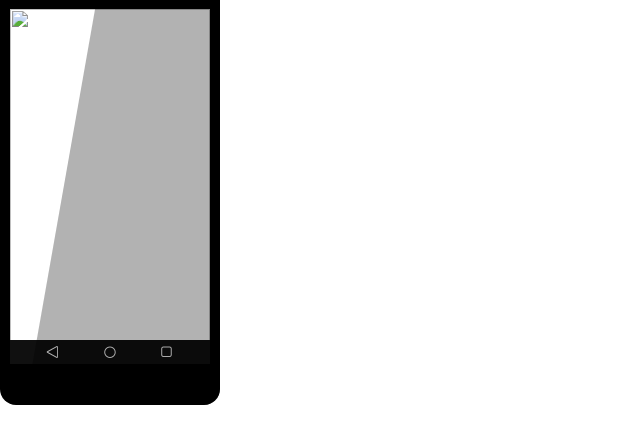
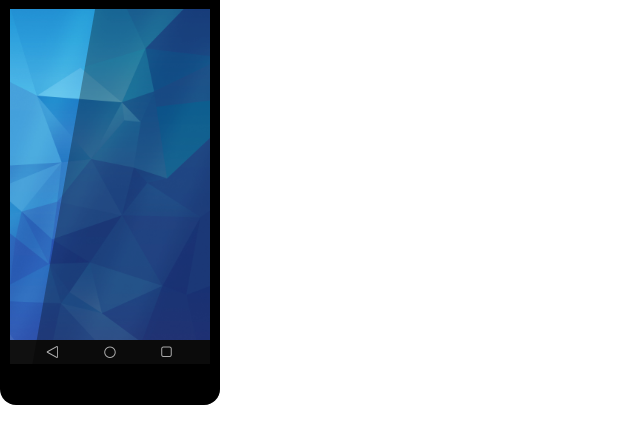
Before and after one commit to Epipong/xperia-z2-mockup-css, a plain HTML site: page xperia-z2.html in a window 1280 px wide. Shown: the part 35-478 px from the top of the page, without its empty margins (0-640 px from the left). Drawn offline with nearby package versions, Linux system fonts and the light colour scheme.

Commit message:
update path images

```diff
--- a/xperia-z2.html
+++ b/xperia-z2.html
@@ -11,7 +11,7 @@
 		</div>
 	</div>
 	<div class="screen">
-		<img src="assets/images/wallpaper.jpg">
+		<img src="assets/images/wallpaper-001.jpg">
 		<div class="softkeys col-xs-12">
 			<div class="col-xs-4 text-center">
 				<i class="triangle fa fa-exclamation-triangle"></i>
```
